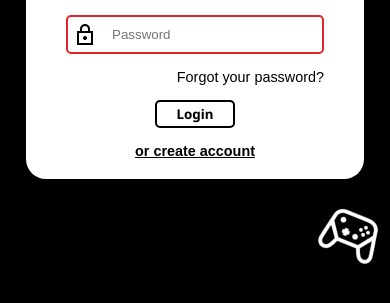
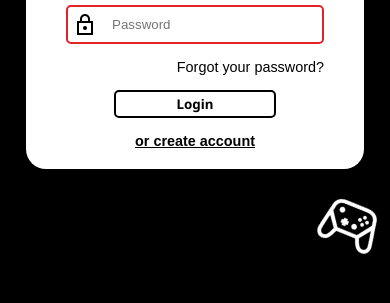
Before and after one commit to suzanadossantos/game-store, a plain HTML site: page login.html in a window 390 px wide. Shown: the part 333-636 px from the top of the page. Drawn offline with nearby package versions, Linux system fonts and the light colour scheme.

Commit message:
atualizando responsividade e estilo da pagina login

```diff
--- a/assets/css/login.css
+++ b/assets/css/login.css
@@ -22,11 +22,8 @@ body{
     background-color: var(--black);
     color: var(--white);
     font-family: var(--subtitle-contect);
-}
-
-main{
-    display: block;
-    padding: 30px;
+    padding-top: 20px;
+    overflow: hidden;
 }
 
 section.imagem{
@@ -119,11 +116,12 @@ form p:hover{
 
 form #login{
     cursor: pointer;
+    text-align: center;
     font-family: var(--title);
     font-weight: bold;
     border: 2.4px solid var(--black);
     border-radius: 5px;
-    padding: 3px 20px;
+    padding: 3px;
     background: transparent;
 }
 
@@ -141,7 +139,7 @@ div.login-info p{
 /*--- Para todas as telas > 650px ---*/
 @media screen and (min-width: 650px){
     body{
-        background-color: var(--red);
+        overflow: hidden;
     }
 
     section.login img#controle1{
@@ -153,14 +151,7 @@ div.login-info p{
     }
 }
 
-@media screen and (min-width: 650px) and (max-width: 992px){
-
-}
-
-@media screen and (min-width: 1200px){
-
-}
-
+/* KEYFRAMES */
 @keyframes controle1{
     from{
       transform: rotate(20deg);
--- a/login.html
+++ b/login.html
@@ -15,11 +15,6 @@
 </head>
 
 <body>
-    <main>
-        <section class="imagem">
-            <img src="assets/imagens/login/login-image.png" alt="jogo">
-        </section>
-
     <section class="login">
         <img src="assets/imagens/logo1.png" alt="logo" id="logo">
 
@@ -49,7 +44,7 @@
                 <p>Forgot your password?</p>
 
                 <a href="index.html" rel="prev">
-                       <input type="submit" value="Login" id="login">
+                    <input value="Login" id="login">
                 </a>
             </form>
 
@@ -58,7 +53,6 @@
 
         <img src="assets/imagens/login/controller2.png" alt="icone controle" id="controle2">
     </section>
-    </main>
 </body>
 
 </html>
```
Also changed, not shown: assets/imagens/login/login-image.png (deleted). Lines whose indentation alone changed are shown as unchanged.
